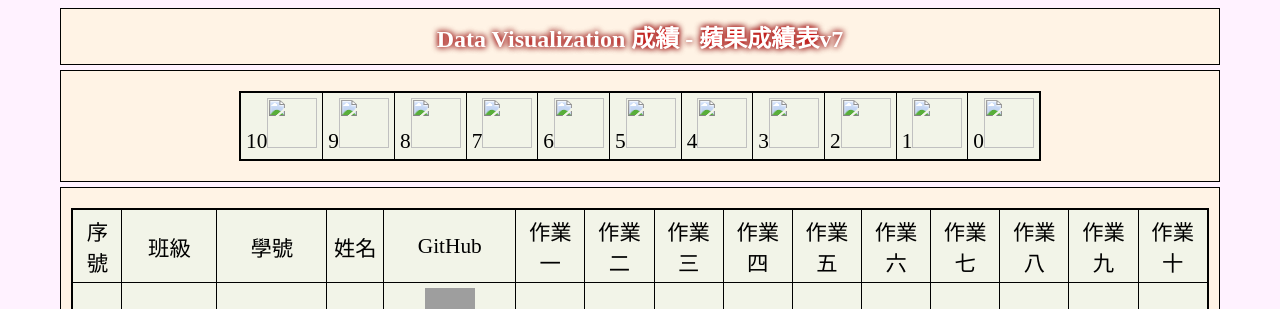
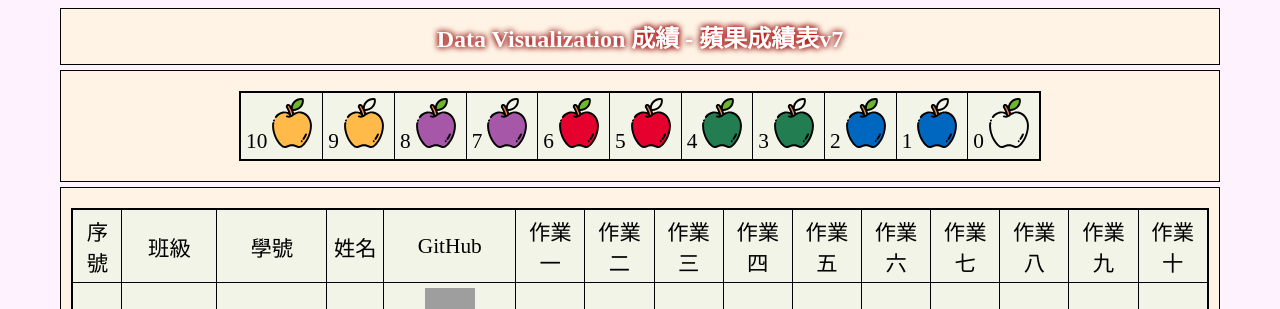
Before and after one commit to savokibear/vis2023f, a plain HTML site: page hw01/src-medium-v7/index.html in a window 1280 px wide. Shown: the top 309 px of the page. Drawn offline with nearby package versions, Linux system fonts and the light colour scheme; grey boxes are pictures that could not be loaded; a web font is replaced by a local one.

Commit message:
Update index.html

```diff
--- a/hw01/src-medium-v7/index.html
+++ b/hw01/src-medium-v7/index.html
@@ -180,18 +180,18 @@ https://www.oxxostudio.tw/articles/201501/svg-d3-13-csv.html
                 else return "poor-kid";})
             .append("img")
             .attr("src", function (d, i) {
-                if (d == 10) return "../src/svg10/52.svg";
-                else if (d == 9) return "../src/svg10/51.svg";
-                else if (d == 8) return "../src/svg10/42.svg";
-                else if (d == 7) return "../src/svg10/41.svg";
-                else if (d == 6) return "../src/svg10/32.svg";
-                else if (d == 5) return "../src/svg10/31.svg";
-                else if (d == 4) return "../src/svg10/22.svg";
-                else if (d == 3) return "../src/svg10/21.svg";
-                else if (d == 2) return "../src/svg10/12.svg";
-                else if (d == 1) return "../src/svg10/11.svg";
-                else if (d == 0) return "../src/svg10/01.svg";
-                else return "../src/svg10/00.svg"; })
+                if (d == 10) return "../src/52.svg";
+                else if (d == 9) return "../src/51.svg";
+                else if (d == 8) return "../src/42.svg";
+                else if (d == 7) return "../src/41.svg";
+                else if (d == 6) return "../src/32.svg";
+                else if (d == 5) return "../src/31.svg";
+                else if (d == 4) return "../src/22.svg";
+                else if (d == 3) return "../src/21.svg";
+                else if (d == 2) return "../src/12.svg";
+                else if (d == 1) return "../src/11.svg";
+                else if (d == 0) return "../src/01.svg";
+                else return "../src/00.svg"; })
             .attr("x", "0")
             .attr("y", "0")
             .attr("width",  function(d, i) { return (i + 1) * 60; })
@@ -229,29 +229,29 @@ https://www.oxxostudio.tw/articles/201501/svg-d3-13-csv.html
                 .append("img")
                 .attr("src", function (d, i) {
                     if (d == 10)
-                        return "../src/svg10/52.svg";
+                        return "../src/52.svg";
                     else if (d == 9)
-                        return "../src/svg10/51.svg";
+                        return "../src/51.svg";
                     else if (d == 8)
-                        return "../src/svg10/42.svg";
+                        return "../src/42.svg";
                     else if (d == 7)
-                        return "../src/svg10/41.svg";
+                        return "../src/41.svg";
                     else if (d == 6)
-                        return "../src/svg10/32.svg";
+                        return "../src/32.svg";
                     else if (d == 5)
-                        return "../src/svg10/31.svg";
+                        return "../src/31.svg";
                     else if (d == 4)
-                        return "../src/svg10/22.svg";
+                        return "../src/22.svg";
                     else if (d == 3)
-                        return "../src/svg10/21.svg";
+                        return "../src/21.svg";
                     else if (d == 2)
-                        return "../src/svg10/12.svg";
+                        return "../src/12.svg";
                     else if (d == 1)
-                        return "../src/svg10/11.svg";
+                        return "../src/11.svg";
                     else if (d == 0)
-                        return "../src/svg10/01.svg";
+                        return "../src/01.svg";
                     else
-                        return "../src/svg10/00.svg";
+                        return "../src/00.svg";
                 })
                 .attr("width", 50)
                 .attr("height", 50);
```
